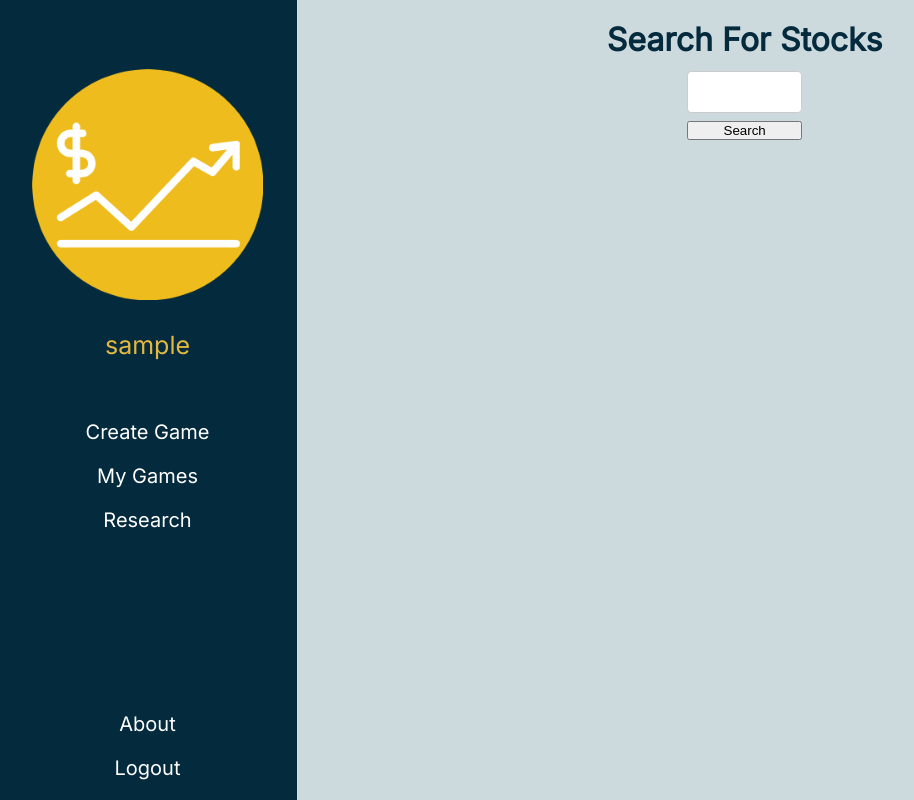
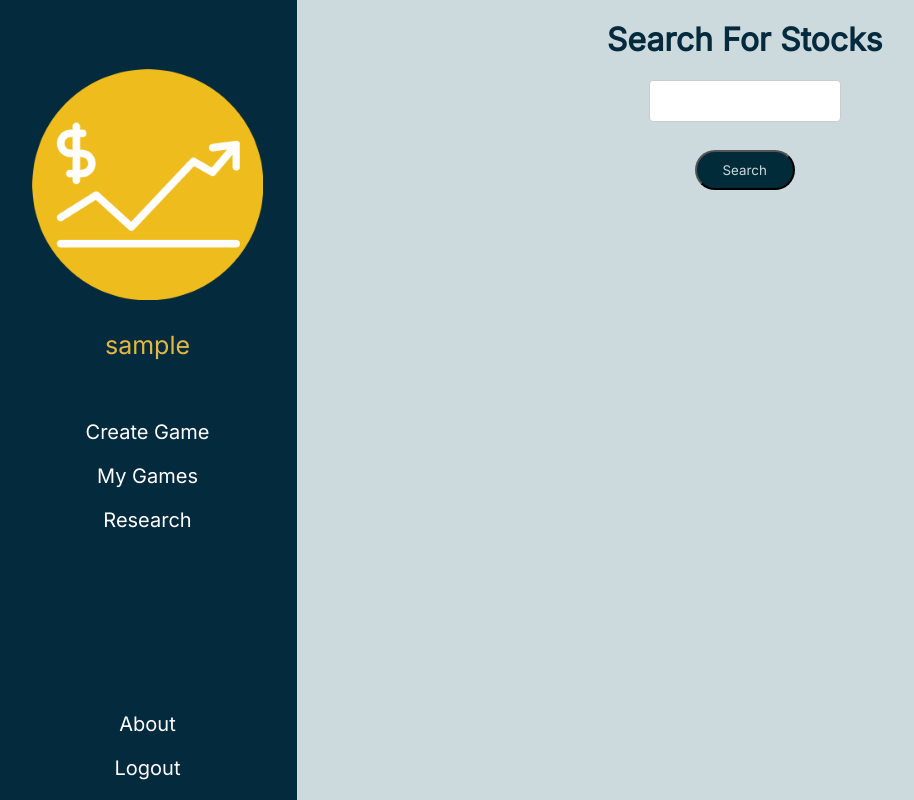
Before and after one commit to vdwenner/Market_Smart, a Vue app in the folder vue/: page /research in a window 1280 px wide. Shown: the whole page, without its empty margins (2-916 px from the left). Built offline with nearby package versions, Linux system fonts and the light colour scheme; no server answers; sample sign-in values are in the browser's storage.

Commit message:
CSS work

```diff
--- a/vue/src/components/Research.vue
+++ b/vue/src/components/Research.vue
@@ -2,10 +2,10 @@
 <div class="research-container">
 
   <div class="stock">
-    <h1>Search For Stocks</h1>
-      <form v-on:submit.prevent>
+
+      <form class="search-form" v-on:submit.prevent>
       <input type="text" name="Stock" id="stock" v-model="symbol">
-      <input type="submit" value="Search" v-on:click="showStockInfo(symbol)">
+      <button class="btn" v-on:click="showStockInfo(symbol)">Search</button>
       <div class="errorMessage" v-if="errorMessage!=''">{{errorMessage}}</div>
     </form>
   </div>
@@ -80,6 +80,18 @@ export default {
 </script>
 
 <style>
+
+/* input[type=text] {
+      font-family: 'Inter';
+      width: 100%;
+      padding: 12px 20px;
+      margin: 8px 0;
+      display: inline-block;
+      border: 1px solid #ccc;
+      border-radius: 4px;
+      box-sizing: border-box;
+    } */
+
 .errorMessage{
   color: red;
   text-align: center;
@@ -87,20 +99,35 @@ export default {
 
 .research-container{
     display: grid;
-    grid-template-columns:1fr 1fr 1fr 1fr 1fr;
-    grid-template-rows: 1fr 2fr 1fr;
+    grid-template-columns:1fr;
+    /* grid-template-rows: 1fr 2fr 1fr; */
     grid-template-areas:
-    ". stock stock stock ."
-    ". table table table ."
-    ". . . . .";
+    "stock"
+    "table";
+}
+
+.search-form{
+  display: inline-block;
+  text-align: center;
+}
+
+
+input#stock{
+  /* width: 100%; */
+  display: inline-block;
+  /* justify-content: flex-start; */
 }
 .stock{
   grid-area: stock;
+  display: flex;
+  justify-content: center;
+
 }
 
 .stock-info-table {
   grid-area: table;
-  align-content: center;
-  justify-items: center;
+  display: flex;
+  justify-content: center;
+
 }
 </style>
--- a/vue/src/views/CreateGame.vue
+++ b/vue/src/views/CreateGame.vue
@@ -2,7 +2,13 @@
   <div class="new-game-container">
       <div class="nav">
           <nav-bar/>
+
       </div>
+
+
+        <h1 class="create-title">Create a New Game</h1>
+
+
       <div class="create-game-container">
           <form @submit.prevent="createGame">
               <label for="game-name">Name: </label>
@@ -60,6 +66,13 @@ export default {
   .new-game-container {
         display: flex;
         font-family: 'Inter', sans-serif;
+    }
+
+    .create-title{
+      display: inline-block;
+      text-align: center;
+      width: 100%;
+      margin-top: 100px;
     }
 
     .create-game-container {
--- a/vue/src/views/Home.vue
+++ b/vue/src/views/Home.vue
@@ -3,7 +3,7 @@
     <nav-bar/>
     <h1>Welcome to the Dashboard</h1>
     <h4>This is just the start! Investing Awaits!</h4>
-    <img src="../../public/stocks.jpg" alt="">
+    <img class="hero" src="../../public/stocks.jpg" alt="">
   </div>
 </template>
 
@@ -19,11 +19,12 @@ export default {
   div.home {
     display: grid;
     grid-template-areas:
-      "nav . title ."
-      "nav . description ."
-      "nav . content img";
-    grid-template-columns: 1fr 1fr 1fr 1fr;
+      "nav . title . ."
+      "nav . description . ."
+      "nav . img . .";
+    grid-template-columns: 1fr 1fr 2fr 1fr 1fr;
   }
+
 
   h1 {
     text-align: center;
@@ -35,9 +36,9 @@ export default {
     grid-area: description;
   }
 
-  img {
+  img.hero {
     grid-area: img;
-    width: 200px;
-    height: 200px;
+    width: 350px;
+    height: 350px;
   }
 </style>
--- a/vue/src/views/ResearchView.vue
+++ b/vue/src/views/ResearchView.vue
@@ -3,6 +3,7 @@
     <div class="nav">
         <nav-bar/>
     </div>
+    <h1 class="search-title">Search For Stocks</h1>
     <div class="research">
       <research />
     </div>
@@ -23,7 +24,7 @@ export default {
     grid-template-columns:1fr 1fr 1fr 1fr 1fr 1fr;
     grid-template-rows: 1fr 2fr 1fr;
     grid-template-areas:
-    "nav . research research research ."
+    "nav . title title title ."
     "nav . research research research ."
     "nav . . . . .";
 }
@@ -35,6 +36,10 @@ export default {
   grid-area: nav;
 }
 
+.search-title{
+  grid-area: title;
+}
+
 
 
 </style>
```
